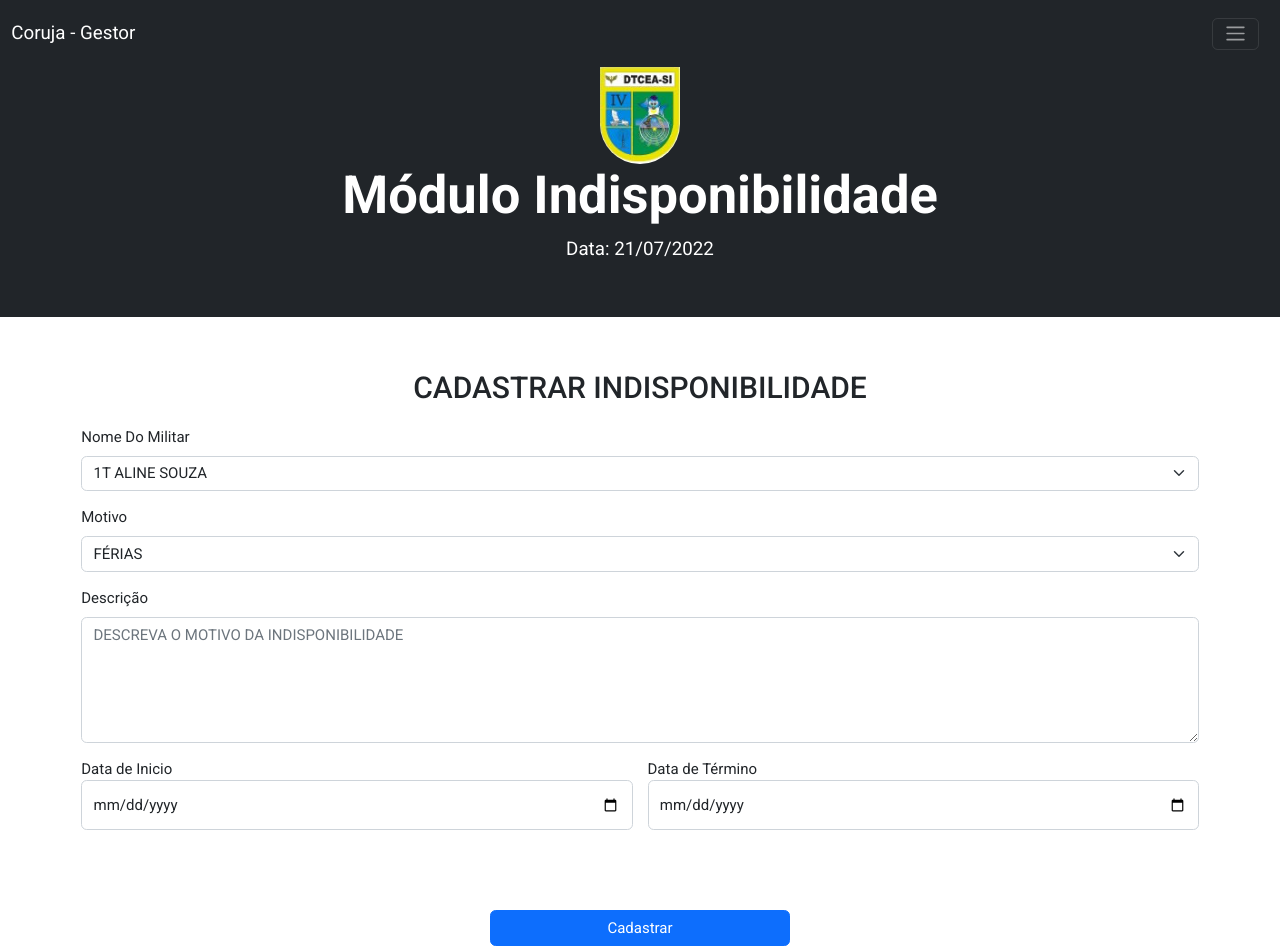
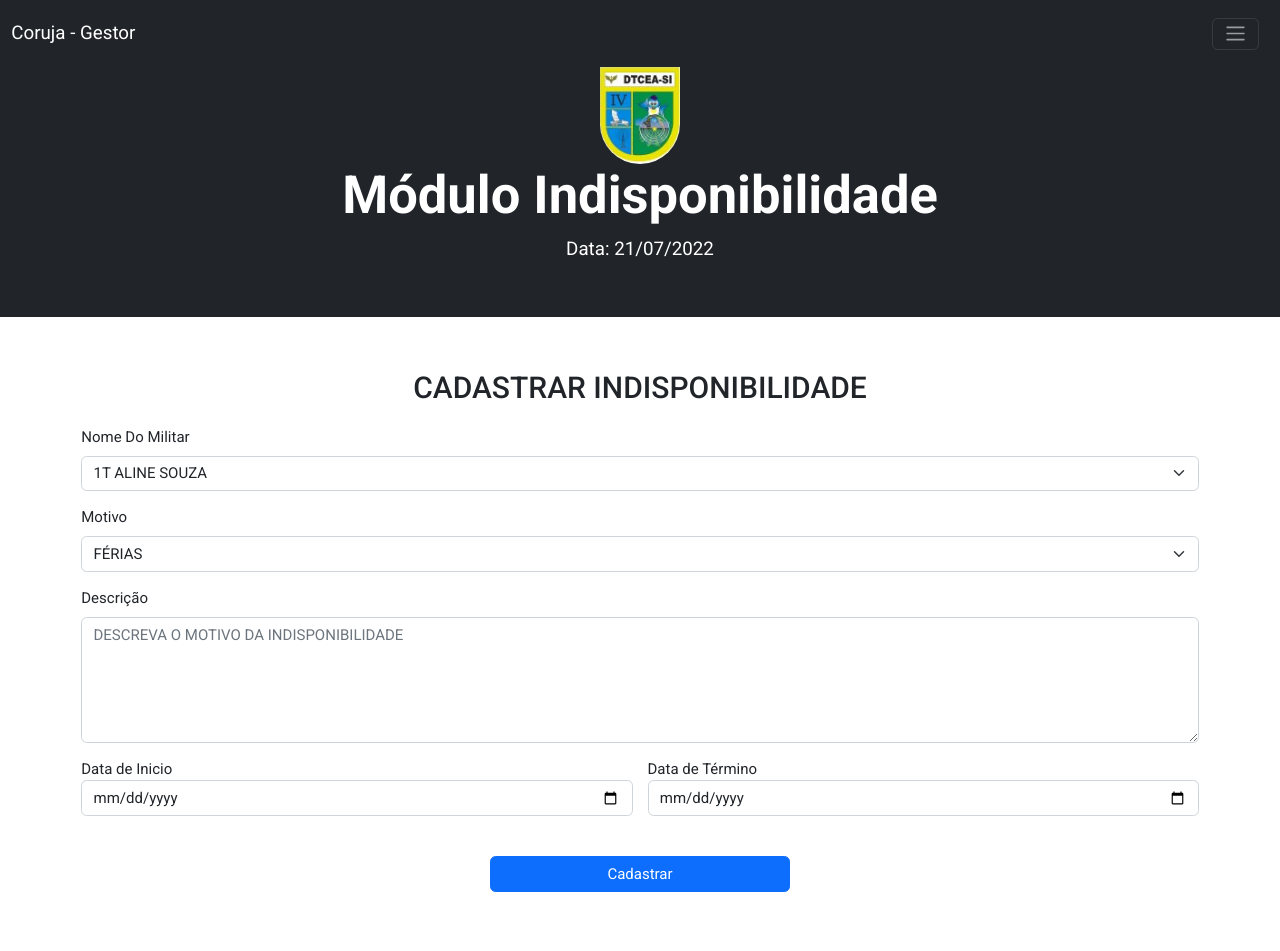
Before and after one commit to lohanmattos/app-indisponibilidade, a React (Vite) app: page /cadastro in a window 1280 px wide. Shown: the top 951 px of the page. Built offline with nearby package versions, Linux system fonts and the light colour scheme.

Commit message:
logo no index

```diff
--- a/src/components/FormCadastro/styless.css
+++ b/src/components/FormCadastro/styless.css
@@ -14,11 +14,6 @@ h2{
 }
 
 form button{
-    margin-top: 50px;
     padding: 25px;
     width: 300px;
 }
-
-form input{
-    height: 50px;
-}
```
